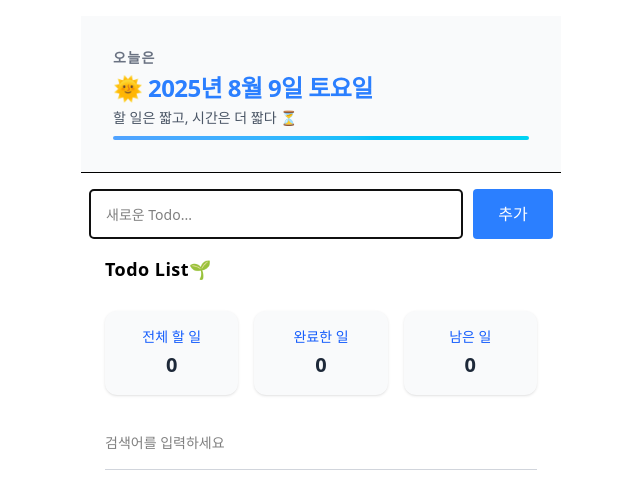
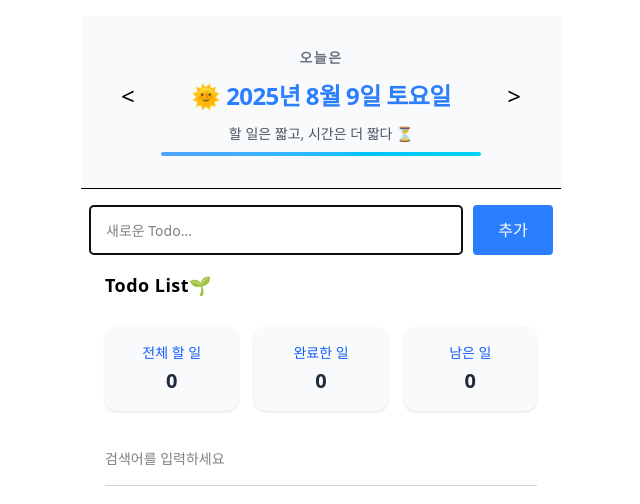
Before and after one commit to SUCRESUCCES/TodoList, a Next.js app: page / in a window 1280 px wide. Shown: the top 504 px of the page, without its empty margins (319-959 px from the left). Built offline with nearby package versions, Linux system fonts and the light colour scheme.

Commit message:
날짜 변경하기 - Header UI 변경

```diff
--- a/src/app/page.tsx
+++ b/src/app/page.tsx
@@ -1,11 +1,12 @@
 "use client";
 
-import { createContext, useContext } from "react";
+import { createContext, useContext, useState } from "react";
 import Header from "@/components/Header";
 import Editor from "@/components/Editor";
 import List from "@/components/List";
 import { Todo } from "@/types/todo";
 import { useTodoManager } from "@/hooks/useTodoManager";
+import { useDate } from "@/hooks/useDate";
 import { TodoActions } from "@/types/actions";
 
 export const TodoStateContext = createContext<Todo[] | null>(null);
@@ -26,9 +27,16 @@ export function useTodoActions() {
 export default function Home() {
   const { todos, actions } = useTodoManager();
 
+  const { selectedDate, onPrevDay, onNextDay, onToday } = useDate();
+
   return (
     <main className="animate-fade-in w-full max-w-lg mx-auto flex flex-col gap-4 p-4">
-      <Header />
+      <Header
+        selectedDate={selectedDate}
+        onPrevDay={onPrevDay}
+        onNextDay={onNextDay}
+        onToday={onToday}
+      />
       <TodoStateContext.Provider value={todos}>
         <TodoDistpatchContext.Provider value={actions}>
           <Editor />
--- a/src/components/Header.tsx
+++ b/src/components/Header.tsx
@@ -1,7 +1,20 @@
+import React from "react";
 import { memo } from "react";
 
-const Header = () => {
-  const today = new Date().toLocaleDateString("ko-KR", {
+interface HeaderProps {
+  selectedDate: Date;
+  onPrevDay: () => void;
+  onNextDay: () => void;
+  onToday: () => void;
+}
+
+const Header = ({
+  selectedDate,
+  onPrevDay,
+  onNextDay,
+  onToday,
+}: HeaderProps) => {
+  const formattedDate = selectedDate.toLocaleDateString("ko-KR", {
     weekday: "long",
     year: "numeric",
     month: "long",
@@ -9,17 +22,34 @@ const Header = () => {
   });
 
   return (
-    <div className="sticky top-0 z-50 p-4 sm:p-6 md:p-8 border-b bg-gray-50 dark:bg-neutral-900">
+    <div className="sticky top-0 z-50 p-4 sm:p-6 md:p-8 border-b bg-gray-50 flex flex-col items-center">
       <h3 className="text-xs sm:text-sm font-semibold text-gray-500 tracking-widest">
         오늘은
       </h3>
-      <h1 className="text-xl sm:text-2xl font-bold text-blue-500 mt-1 tracking-tight">
-        🌞 {today}
-      </h1>
+      <div className="flex items-center justify-between mt-1 w-full">
+        <button
+          onClick={onPrevDay}
+          className="text-2xl p-2 hover:bg-gray-200 rounded-full"
+        >
+          &lt;
+        </button>
+        <button onClick={onToday} className="p-2 hover:bg-gray-200 rounded-lg">
+          <h1 className="text-xl sm:text-2xl font-bold text-blue-500 tracking-tight">
+            🌞 {formattedDate}
+          </h1>
+        </button>
+
+        <button
+          onClick={onNextDay}
+          className="text-2xl p-2 hover:bg-gray-200 rounded-full"
+        >
+          &gt;
+        </button>
+      </div>
       <p className="text-xxs sm:text-sm mt-1 text-gray-600 dark:text-gray-400">
         할 일은 짧고, 시간은 더 짧다 ⏳
       </p>
-      <div className="h-1 mt-2 bg-gradient-to-r from-blue-400 to-cyan-400 rounded-full"></div>
+      <div className="h-1 mt-2 bg-gradient-to-r from-blue-400 to-cyan-400 rounded-full w-full max-w-xs"></div>
     </div>
   );
 };
--- /dev/null
+++ b/src/hooks/useDate.tsx
@@ -0,0 +1,23 @@
+import { useState, useCallback } from "react";
+
+export function useDate() {
+  const [selectedDate, setSelectedDate] = useState(new Date());
+
+  const onPrevDay = useCallback(() => {
+    const prevDate = new Date(selectedDate);
+    prevDate.setDate(prevDate.getDate() - 1);
+    setSelectedDate(prevDate);
+  }, [selectedDate]);
+
+  const onNextDay = useCallback(() => {
+    const nextDate = new Date(selectedDate);
+    nextDate.setDate(selectedDate.getDate() + 1);
+    setSelectedDate(nextDate);
+  }, [selectedDate]);
+
+  const onToday = useCallback(() => {
+    setSelectedDate(new Date());
+  }, []);
+
+  return { selectedDate, onPrevDay, onNextDay, onToday };
+}
```
